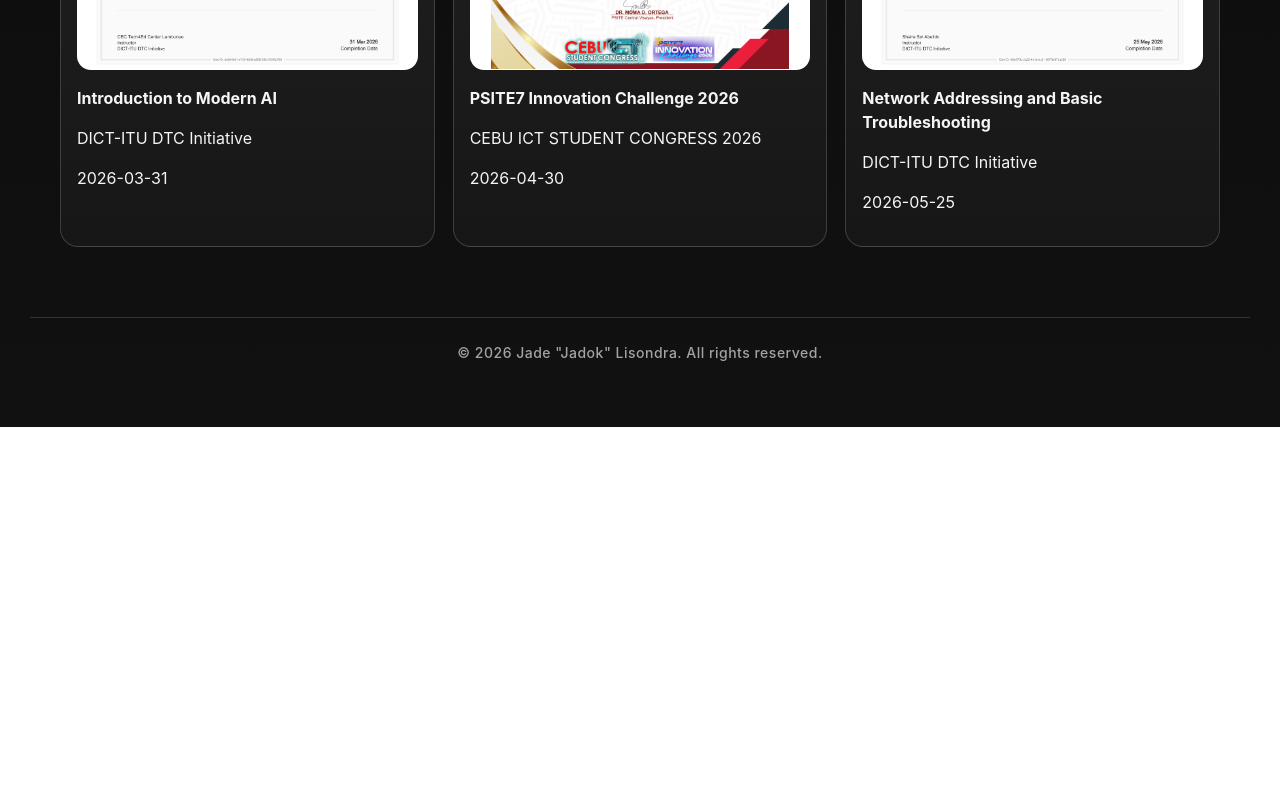
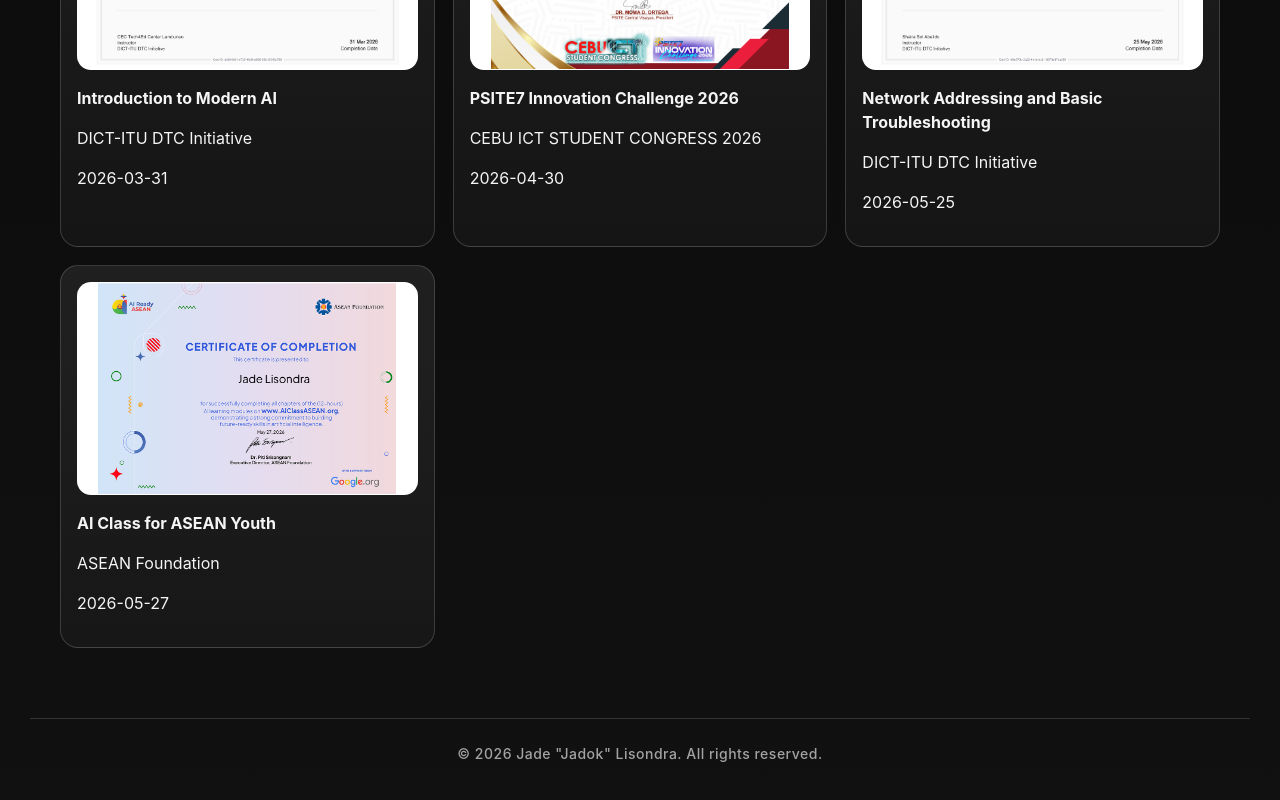
Before and after one commit to jadoks/Portfolio, a React (Vite) app in the folder my-portfolio/: page / in a window 1280 px wide. Shown: the part 2256-3056 px from the top of the page. Before the commit the page ends 2683 px from the top, so only its background shows below. Built offline with nearby package versions, Linux system fonts and the light colour scheme.

Commit message:
add new cert

```diff
--- a/my-portfolio/src/components/Certificates.jsx
+++ b/my-portfolio/src/components/Certificates.jsx
@@ -18,6 +18,12 @@
     issuer: "DICT-ITU DTC Initiative",
     date: "2026-05-25",
     image: "Network_Addressing_and_Basic_Troubleshooting.png",
+  },
+  {
+    title: "AI Class for ASEAN Youth",
+    issuer: "ASEAN Foundation",
+    date: "2026-05-27",
+    image: "AI_Class.png",
   },
 ];
 
```
Also changed, not shown: my-portfolio/public/AI_Class.png (added).
